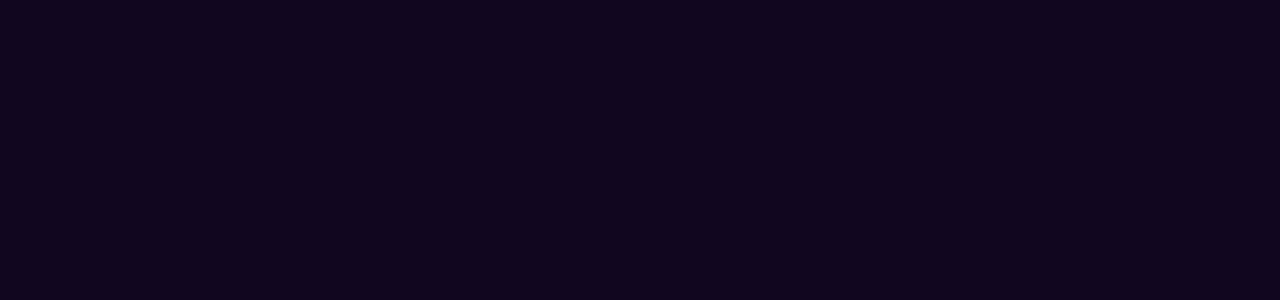
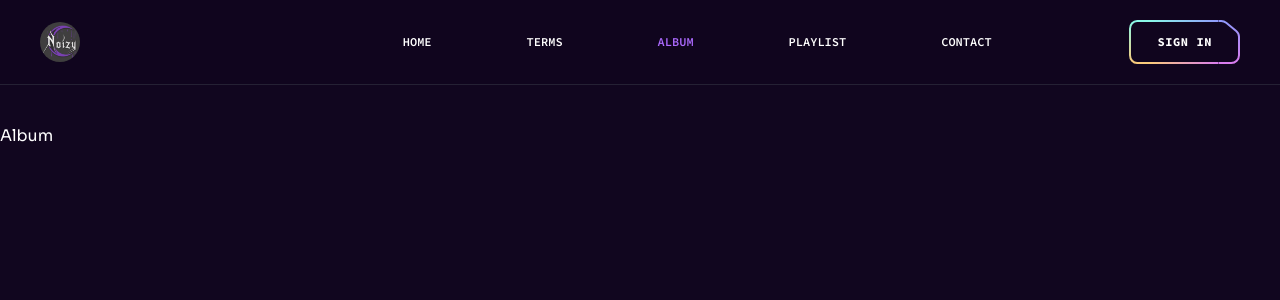
Before and after one commit to jeffRnR/noizy, a React (Vite) app: page /album in a window 1280 px wide. Before the commit this address had no page. Shown: the top 300 px of the page. Built offline with nearby package versions, Linux system fonts and the light colour scheme.

Commit message:
path and navigation

```diff
--- a/src/App.jsx
+++ b/src/App.jsx
@@ -29,7 +29,7 @@ const App = () => {
           {/* Route for Ticket Purchase */}
           <Route path="/purchase/:eventId" element={<TicketPurchase />} />
           <Route path="/terms" element={<Terms />} />
-          <Route path="#album" element={<Album />} />
+          <Route path="/album" element={<Album />} />
           <Route path="/playlist" element={<Playlist />} />
         </Routes>
       </div>
--- a/src/components/Header.jsx
+++ b/src/components/Header.jsx
@@ -1,5 +1,5 @@
 "use client";
-import { useLocation } from "react-router-dom";
+import { Link, useLocation } from "react-router-dom";
 import { disablePageScroll, enablePageScroll } from "scroll-lock";
 
 import { noizy_logo } from "../assets";
@@ -54,7 +54,7 @@ const Header = () => {
             justify-center m-auto lg:flex-row"
           >
             {navigation.map((item) => (
-              <a
+              <Link
                 key={item.id}
                 href={item.url}
                 onClick={handleClick}
@@ -63,13 +63,13 @@ const Header = () => {
                       item.onlyMobile ? "lg:hidden" : ""
                     } px-6 py-6 md:py-8 lg:-mr-0.25 lg:text-xs lg:font-semibold
                      ${
-                       item.url === pathname.hash
+                       item.url === pathname.pathname
                          ? "z-2 lg:text-color-1"
                          : "lg:text-n-1f"
                      } lg:leading-5 lg:hover:text-color-1 xl:px-12`}
               >
                 {item.title}
-              </a>
+              </Link>
             ))}
           </div>
           <HamburgerMenu />
--- a/src/constants/index.js
+++ b/src/constants/index.js
@@ -59,7 +59,7 @@ export const navigation = [
   {
     id: "3",
     title: "Album",
-    url: "#album",
+    url: "/album",
     //roadmap
   },
   {
```
